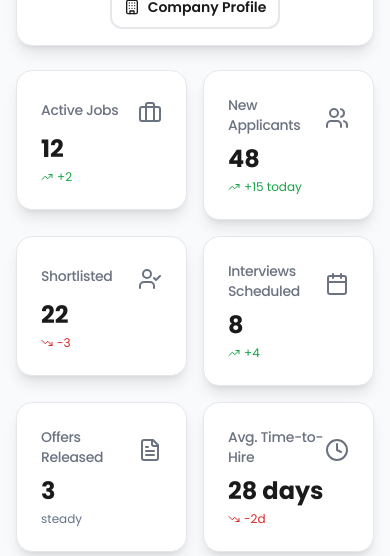
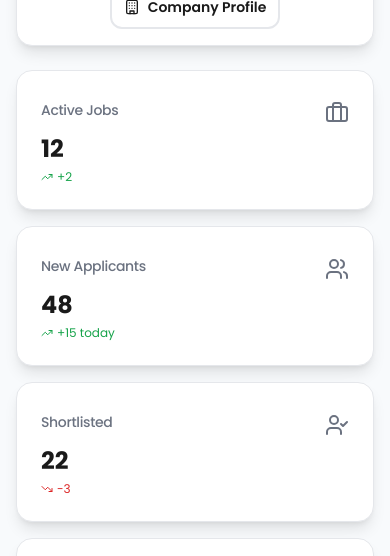
Before and after one commit to yuvasamrajyaofficial-prog/zekkers-app2, a Next.js app: page /employer-dashboard in a window 390 px wide. Shown: the part 288-844 px from the top of the page. Built offline with nearby package versions, Linux system fonts and the light colour scheme; no server answers.

Commit message:
fix: Mobile responsive - Employer dashboard main page grids now stack properly on mobile

```diff
--- a/src/app/employer-dashboard/page.tsx
+++ b/src/app/employer-dashboard/page.tsx
@@ -159,7 +159,7 @@ export default function EmployerDashboardPage() {
             <div className="lg:col-span-2 space-y-6">
 
                 {/* 2. Top Analytics Summary */}
-                <motion.div variants={containerVariants} className="grid grid-cols-2 md:grid-cols-3 gap-4">
+                <motion.div variants={containerVariants} className="grid grid-cols-1 sm:grid-cols-2 md:grid-cols-3 gap-4">
                     {kpiData.slice(0, 6).map(kpi => (
                         <motion.div variants={itemVariants} key={kpi.title}><KpiCard kpi={kpi} /></motion.div>
                     ))}
@@ -174,7 +174,7 @@ export default function EmployerDashboardPage() {
                                 <Button variant="ghost" size="sm">Open ATS <ArrowRight className="w-4 h-4 ml-2" /></Button>
                             </CardTitle>
                         </CardHeader>
-                        <CardContent className="grid grid-cols-3 md:grid-cols-7 gap-2 text-center">
+                        <CardContent className="grid grid-cols-2 sm:grid-cols-3 md:grid-cols-7 gap-2 text-center">
                             {['Applied', 'Screening', 'Assessment', 'Interview', 'Offer', 'Hired', 'Rejected'].map(stage => (
                                 <div key={stage} className="p-2 bg-slate-50 rounded-lg border">
                                     <p className="font-bold text-xl">{(Math.random() * 50).toFixed(0)}</p>
```
